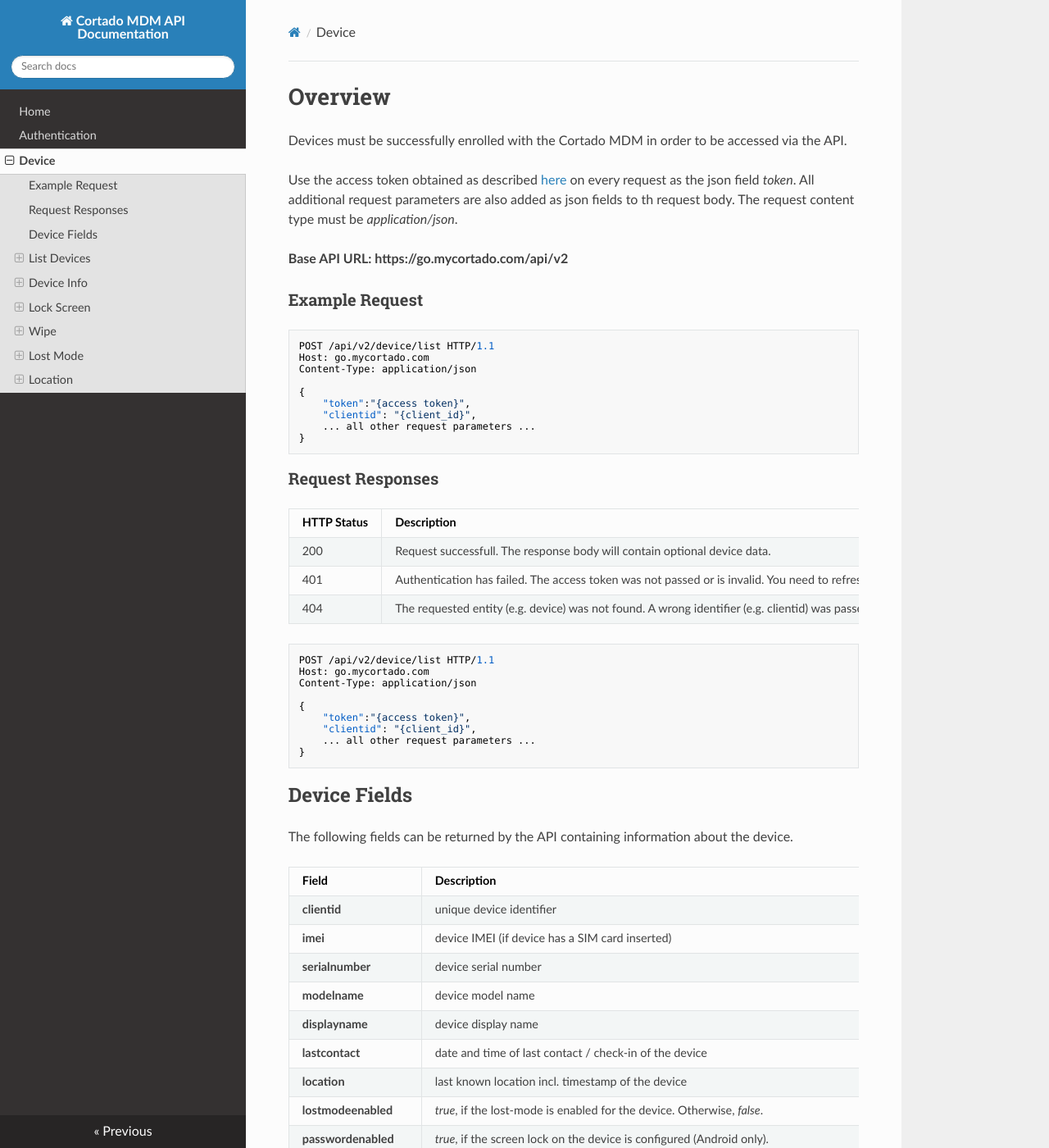
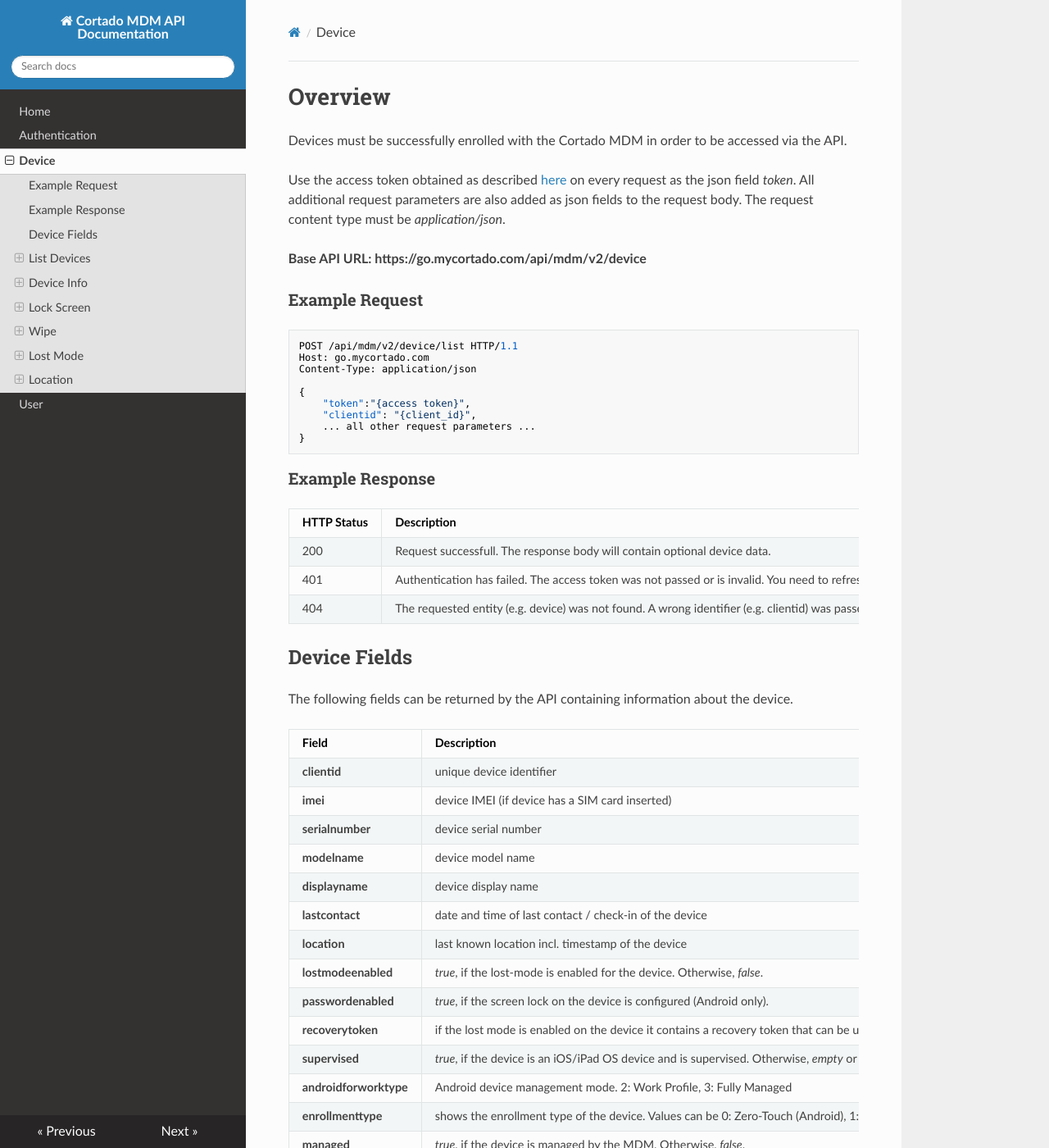
Before and after one commit to cortado-mobile-solutions/apidoc-mdm, an MkDocs documentation site: the page built from docs/device.md, in a window 1280 px wide and 1400 px high. Shown: the whole window at 82% size. Built offline with MkDocs 1.6.1, drawn with Linux system fonts in a browser that asks for light colours; nearby versions of some CDN libraries; some of the changed text lies outside the part shown.

Commit message:
added user, updated infos

````diff
--- a/docs/device.md
+++ b/docs/device.md
@@ -1,14 +1,14 @@
 # Overview
 Devices must be successfully enrolled with the Cortado MDM in order to be accessed via the API.
 
-Use the access token obtained as described [here](auth.md) on every request as the json field *token*. All additional request parameters are also added as json fields to th request body. The request content type must be *application/json*.
+Use the access token obtained as described [here](auth.md) on every request as the json field *token*. All additional request parameters are also added as json fields to the request body. The request content type must be *application/json*.
 
-**Base API URL: https://go.mycortado.com/api/v2**
+**Base API URL: https://go.mycortado.com/api/mdm/v2/device**
 
 ### Example Request
 
 ```json
-POST /api/v2/device/list HTTP/1.1
+POST /api/mdm/v2/device/list HTTP/1.1
 Host: go.mycortado.com
 Content-Type: application/json
 
@@ -19,26 +19,13 @@ Content-Type: application/json
 }
 ```
 
-### Request Responses
+### Example Response
 
 | HTTP Status | Description |
 | ------------ | ------------ |
 | 200 | Request successfull. The response body will contain optional device data. |
 | 401 | Authentication has failed. The access token was not passed or is invalid. You need to refresh the access token first. |
 | 404 | The requested entity (e.g. device) was not found. A wrong identifier (e.g. clientid) was passed within the request. |
-
-
-```json
-POST /api/v2/device/list HTTP/1.1
-Host: go.mycortado.com
-Content-Type: application/json
-
-{
-    "token":"{access token}",
-    "clientid": "{client_id}",
-    ... all other request parameters ...
-}
-```
 
 ## Device Fields
 
@@ -72,7 +59,7 @@ Retrieve a list of all managed devices and basic details about the device status
 #### Parameters
 
 ```json
-POST /api/v2 HTTP/1.1
+POST /api/mdm/v2/device/list HTTP/1.1
 Host: go.mycortado.com
 Content-Type: application/json
 
@@ -121,7 +108,7 @@ Returns detailed information about a device.
 Use either *clientid*, *imei* or *serialnumber* to specify the device.
 
 ```json
-POST /api/v2/device/info HTTP/1.1
+POST /api/mdm/v2/device/info HTTP/1.1
 Host: go.mycortado.com
 Content-Type: application/json
 
@@ -179,7 +166,7 @@ Use either *clientid*, *imei* or *serialnumber* to specify the device.
 
 
 ```json
-POST /api/v2/device/lockscreen HTTP/1.1
+POST /api/mdm/v2/device/lockscreen HTTP/1.1
 Host: go.mycortado.com
 Content-Type: application/json
 
@@ -212,7 +199,7 @@ Wipes the device. Depending on the current management mode, the device is reset
 Use either *clientid*, *imei* or *serialnumber* to specify the device.
 
 ```json
-POST /api/v2/device/wipe HTTP/1.1
+POST /api/mdm/v2/device/wipe HTTP/1.1
 Host: go.mycortado.com
 Content-Type: application/json
 
@@ -256,7 +243,7 @@ Use either *clientid*, *imei* or *serialnumber* to specify the device.
 #### Enable Lost Mode Request
 
 ```json
-POST /api/v2/device/enablelostmode HTTP/1.1
+POST /api/mdm/v2/device/enablelostmode HTTP/1.1
 Host: go.mycortado.com
 Content-Type: application/json
 
@@ -292,7 +279,7 @@ Use either *clientid*, *imei* or *serialnumber* to specify the device.
 #### Disable Lost Mode Request
 
 ```json
-POST /api/v2/device/disablelostmode HTTP/1.1
+POST /api/mdm/v2/device/disablelostmode HTTP/1.1
 Host: go.mycortado.com
 Content-Type: application/json
 
@@ -325,7 +312,7 @@ The retrieval of the device location can be triggered. Fetching the latest retri
 Use either *clientid*, *imei* or *serialnumber* to specify the device.
 
 ```json
-POST /api/v2/device/requestlocation HTTP/1.1
+POST /api/mdm/v2/device/requestlocation HTTP/1.1
 Host: go.mycortado.com
 Content-Type: application/json
 
--- a/mkdocs.yml
+++ b/mkdocs.yml
@@ -3,4 +3,5 @@ nav:
  - Home: index.md
  - Authentication: auth.md
  - Device: device.md
+ - User: user.md
 theme: readthedocs
````
Also changed, not shown: docs/auth.md (+2 -2 lines), docs/user.md (added, +68 -0 lines).
